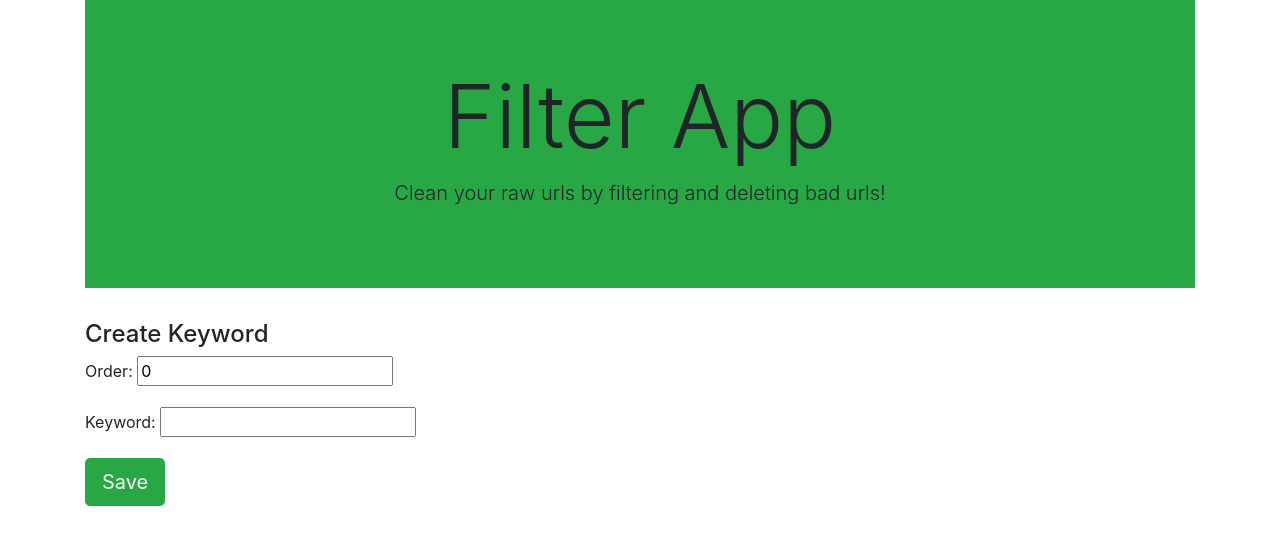
After one commit to TechRenT/filter-app, a Django app: page /keyword_create_cbv/ in a window 1280 px wide. The commit adds this page. Shown: the top 545 px of the page. Run offline with Django 3.2, Linux system fonts and the light colour scheme; some libraries are stand-ins or nearby versions.

Commit message:
Created Keyword Create View using Generic Class Based View

```diff
--- a/filters/models.py
+++ b/filters/models.py
@@ -1,4 +1,6 @@
+from django.core.urlresolvers import reverse
 from django.db import models
+
 
 # Create your models here.
 class Filter(models.Model):
@@ -8,3 +10,6 @@ class Filter(models.Model):
 
     def __str__(self):
         return self.keyword
+
+    def get_absolute_url(self):
+        return reverse("filter:keywords_cbv")
--- /dev/null
+++ b/filters/templates/filters/filter_form.html
@@ -0,0 +1,22 @@
+{% extends "filters/layout.html" %}
+
+{% block title %}{% if not form.instance.pk %}Create Keyword{% else %}Edit {{ form.instance.keyword }}{% endif %}{% endblock %}
+
+{% block content %}
+    <div class="container text-xs-center">
+      <div class="jumbotron jumbotron-fluid bg-success">
+        <div class="container text-sm-center">
+          <h1 class="display-2">Filter App</h1>
+          <p class="lead">Clean your raw urls by filtering and deleting bad urls!</p>
+        </div>
+      </div>
+      <div>
+        <h4 class="m-b-2">{% if not form.instance.pk %}Create Keyword{% else %}Edit {{ form.instance.keyword }}{% endif %}</h4>
+        <form action="" method="POST">
+            {{ form.as_p }}
+            {% csrf_token %}
+            <input type="submit" value="Save" class="btn btn-success btn-lg">
+        </form>
+      </div>
+    </div>
+{% endblock %}
--- a/filters/templates/filters/filter_list.html
+++ b/filters/templates/filters/filter_list.html
@@ -13,7 +13,7 @@
         <div>
         <h4 class="m-b-2">Keyword List</h4>
         <h4>Total: {{ keywords|length }}</h4>
-        <a href="{% url 'filter:keyword_create' %}" class="btn btn-success m-y-2">Add Keyword</a>
+        <a href="{% url 'filter:keyword_create_cbv' %}" class="btn btn-success m-y-2">Create Keyword</a>
         <ul class="list-group">
         {% for keyword in keywords %}
             <li class="list-group-item">
--- a/filters/urls.py
+++ b/filters/urls.py
@@ -6,8 +6,10 @@ urlpatterns = [
     url(r'^$', views.upload_file, name='main_app'),
     url(r'^keywords/$', views.filter_keywords_list, name='keywords'),
     url(r'^keyword_create/$', views.keyword_create, name='keyword_create'),
-    url(r'^(?P<keyword_pk>\d+)/keyword_create/$', views.keyword_edit, name='keyword_edit'),
+    url(r'^(?P<keyword_pk>\d+)/keyword_edit/$', views.keyword_edit, name='keyword_edit'),
     url(r'^(?P<keyword_pk>\d+)/keyword_delete/$', views.keyword_delete, name='keyword_delete'),
     url(r'^url_to_domain/$', views.url_to_domain, name='url_to_domain'),
-    url(r'^keywords_cbv/$', views.KeywordListView.as_view(), name='keywords_cbv')
+    url(r'^keywords_cbv/$', views.KeywordListView.as_view(), name='keywords_cbv'),
+    url(r'^keyword_create_cbv/$', views.KeywordCreateView.as_view(), name='keyword_create_cbv'),
+    url(r'^(?P<keyword_pk>\d+)/keyword_edit_cbv/$', views.KeywordUpdateView.as_view(), name='keyword_edit_cbv'),
 ]
--- a/filters/views.py
+++ b/filters/views.py
@@ -2,7 +2,10 @@ import tldextract
 from django.core.urlresolvers import reverse
 from django.http import HttpResponseRedirect
 from django.shortcuts import render, get_object_or_404
-from django.views.generic import ListView, DetailView
+from django.views.generic import (
+    ListView, DetailView,
+    CreateView, UpdateView, DeleteView
+)
 
 from . import forms
 from .models import Filter
@@ -77,3 +80,12 @@ def url_to_domain(request):
 class KeywordListView(ListView):
     context_object_name = "keywords"
     model = Filter
+
+
+class KeywordCreateView(CreateView):
+    fields = ("order", "keyword")
+    model = Filter
+
+class KeywordUpdateView(UpdateView):
+    fields = ("order", "keyword")
+    model = Filter
```
